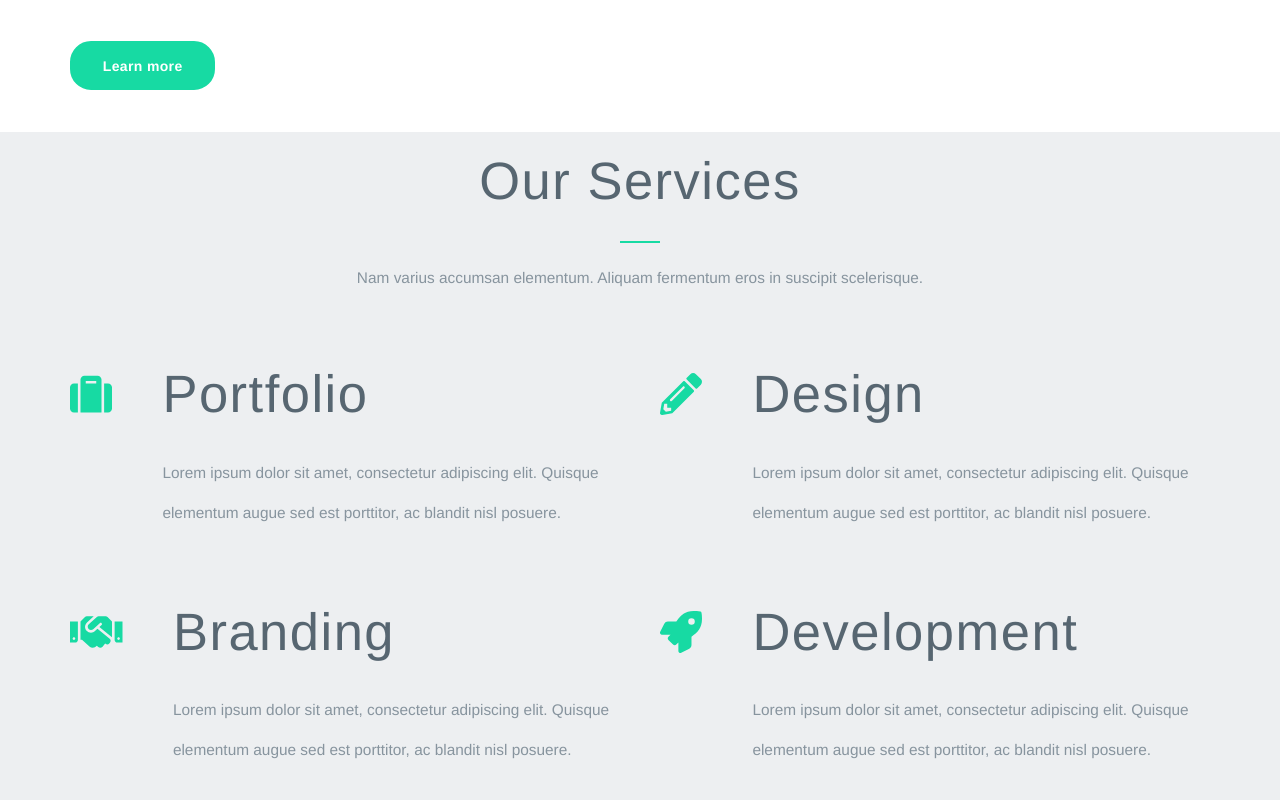
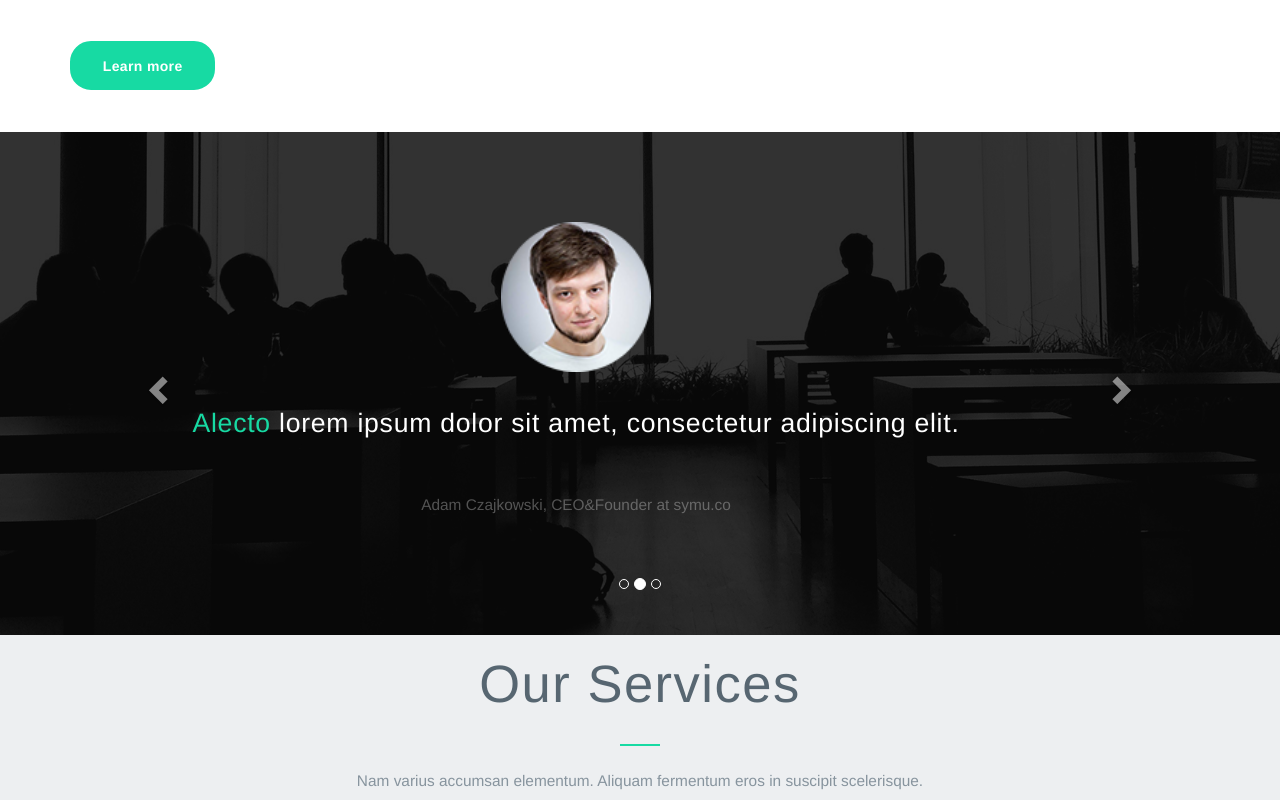
Before and after one commit to rafalrepo/Alecto-grid, a plain HTML site: page index.html in a window 1280 px wide. Shown: the part 1420-2220 px from the top of the page. Drawn offline with nearby package versions, Linux system fonts and the light colour scheme.

Commit message:
Alecto-grid3

```diff
--- a/index.html
+++ b/index.html
@@ -97,6 +97,45 @@
             </div>
         </div>
     </section>
+
+    <section id="testimonials">
+        <div class="container">
+            <div id="carousel" class="carousel slide" data-ride="carousel">
+                <ol class="carousel-indicators">
+                    <li data-target="#carousel" data-slide-to="0" class="active"></li>
+                    <li data-target="#carousel" data-slide-to="1"></li>
+                    <li data-target="#carousel" data-slide-to="2"></li>
+                </ol>
+                <div class="carousel-inner">
+                    <div class="item active text-center">
+                        <img src="img/photo-slider.png" alt="" class="center-block">
+                        <h4 class="subtitle"><span style="color: var(--alectoColor)">Alecto</span> lorem ipsum dolor sit amet, consectetur adipiscing elit. </h4>
+                        <p class="subtext">Adam Czajkowski, CEO&Founder at symu.co</p>
+                    </div>
+                    <div class="item text-center">
+                        <img src="img/photo-slider.png" alt="" class="center-block">
+                        <h4 class="subtitle"><span style="color: var(--alectoColor)">Alecto</span> lorem ipsum dolor sit amet, consectetur adipiscing elit. </h4>
+                        <p class="subtext">Adam Czajkowski, CEO&Founder at symu.co</p>
+                    </div>
+                    <div class="item text-center">
+                        <img src="img/photo-slider.png" alt="" class="center-block">
+                        <h4 class="subtitle"><span style="color: var(--alectoColor)">Alecto</span> lorem ipsum dolor sit amet, consectetur adipiscing elit. </h4>
+                        <p class="subtext">Adam Czajkowski, CEO&Founder at symu.co</p>
+                    </div>
+                </div>
+                <a class="left carousel-control" href="#carousel" data-slide="prev">
+                    <span class="glyphicon glyphicon-chevron-left"></span>
+                    <span class="sr-only">Previous</span>
+                </a>
+                <a class="right carousel-control" href="#carousel" data-slide="next">
+                    <span class="glyphicon glyphicon-chevron-right"></span>
+                    <span class="sr-only">Next</span>
+                </a>
+            </div>
+        </div>
+    </section>
+
+
 
     <section id="services" class="background-section">
         <div class="container">
@@ -285,6 +324,24 @@
             </div>
         </div>
     </section>
+
+    <section id="map">
+        <div class="container">
+            <div class="content-section margin-section-t margin-section-b">
+                <div class="content-section-second">
+                    <h2 class="title">Lorem ipsum</h2>
+                    <p class="subtext margin-section-t"> Lorem ipsum dolor sit amet, consectetur adipiscing elit. Quisque elementum augue sed est porttitor, ac
+                        blandit nisl posuere. Pellentesque hendrerit suscipit mi eu lobortis. Curabitur consectetur enim
+                        id elementum accumsan. Quisque metus purus, iaculis id tincidunt non, blandit quis sapien. </p>
+                    <a href="" class="btn btn-fill margin-section-t">Learn more</a>
+                </div>
+                <div class="map-content">
+                    <img src="img/map.png" alt="">
+                </div>
+            </div>
+        </div>
+    </section>
+
     <script src="https://ajax.googleapis.com/ajax/libs/jquery/3.3.1/jquery.min.js"></script>
     <script src="https://maxcdn.bootstrapcdn.com/bootstrap/3.3.7/js/bootstrap.min.js"></script>
 </body>
--- a/style.css
+++ b/style.css
@@ -13,10 +13,11 @@ html {
     overflow-x: hidden !important;
 }
 
-.container {
-    max-width: 1170px;
-    width: 100%;
-    margin: 0 auto;
+
+/* Ogólne style Tytułów */
+
+.background-section {
+    background: var(--backS);
 }
 
 .header-section {
@@ -24,12 +25,6 @@ html {
     justify-content: space-evenly;
     text-align: center;
     grid-gap: 0;
-}
-
-/* Ogólne style Tytułów */
-
-.background-section {
-    background: var(--backS);
 }
 
 .title {
@@ -153,7 +148,7 @@ hr {
 
 .content-section {
     display: grid;
-    grid-template-columns: repeat(2, 1fr);
+    grid-template-columns: repeat(2, 1fr) !important;
 }
 
 /* services section */
@@ -279,6 +274,45 @@ hr {
     border-color: var(--alectoColor);
     cursor: pointer;
 }
+#map .content-section{
+    display: grid;
+    grid-template-columns: 50% 50% !important;
+}
+#map .map-content img{
+    width: 100%;
+}
+
+/* carusel inner */
+.carousel-inner img{
+    width: 150px;
+    height: 150px;
+}
+.carousel-inner h4{
+    color: var(--hoverColor);
+    padding: 1em;
+}
+.carousel-inner p{
+    color: var(--hoverColor);
+    opacity: 0.3;
+    padding: 1em;
+}
+#testimonials{
+    background: url('img/slider-work.png');
+    padding: 90px 0;
+    background-attachment: fixed;
+    background-position: center;
+    background-size: cover;
+    width: 100%;
+}
+
+#testimonials .carousel-indicators{
+    bottom: -60px;
+}
+
+#testimonials .carousel-control{
+        background: none;
+}
+
 
 @media (max-width: 575.98px) {
     #about .body-section, #pricing .body-section {
@@ -307,6 +341,10 @@ hr {
     #services .body-section {
         grid-template-columns: 1fr !important;
     }
+    #map .content-section{
+        display: grid;
+        grid-template-columns: 100% !important;
+    }
 
 }
 
```
Also changed, not shown: img/map.png (added), img/photo-slider.png (added), img/slider-work.png (added).
